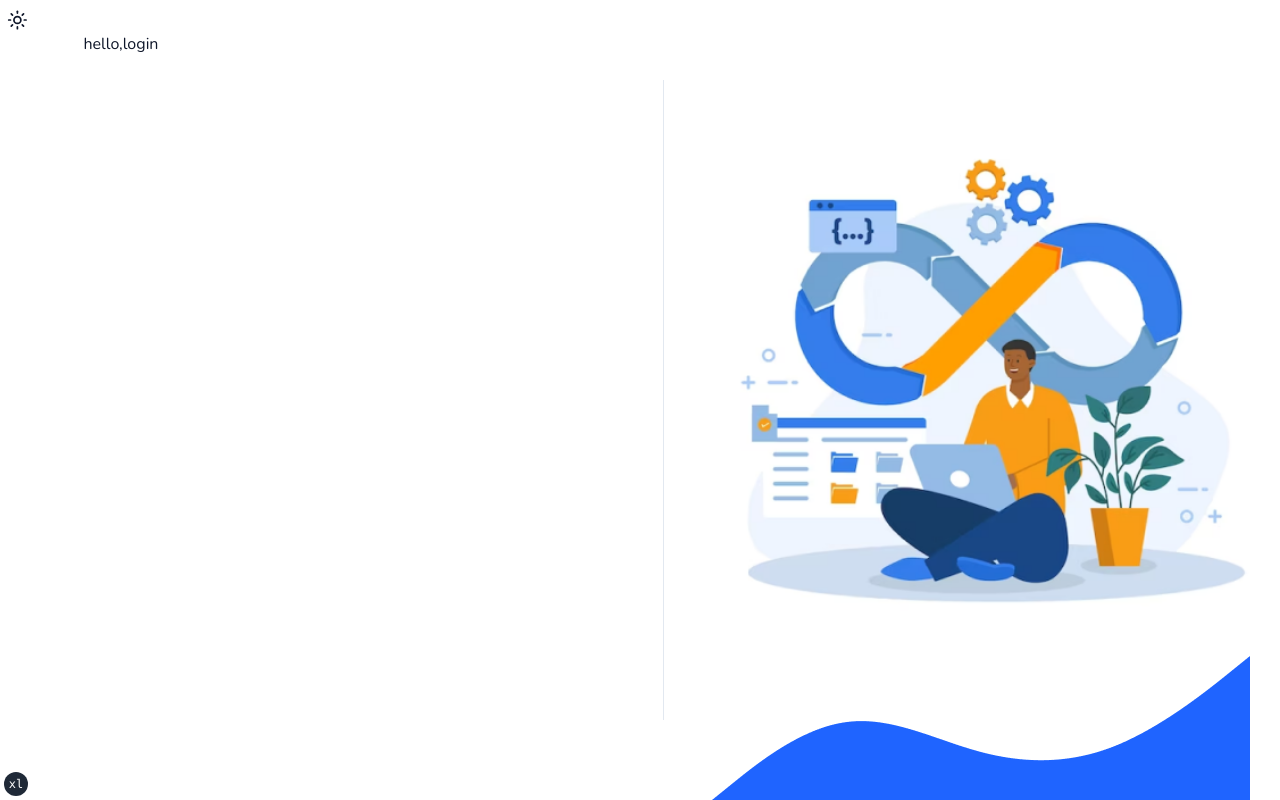
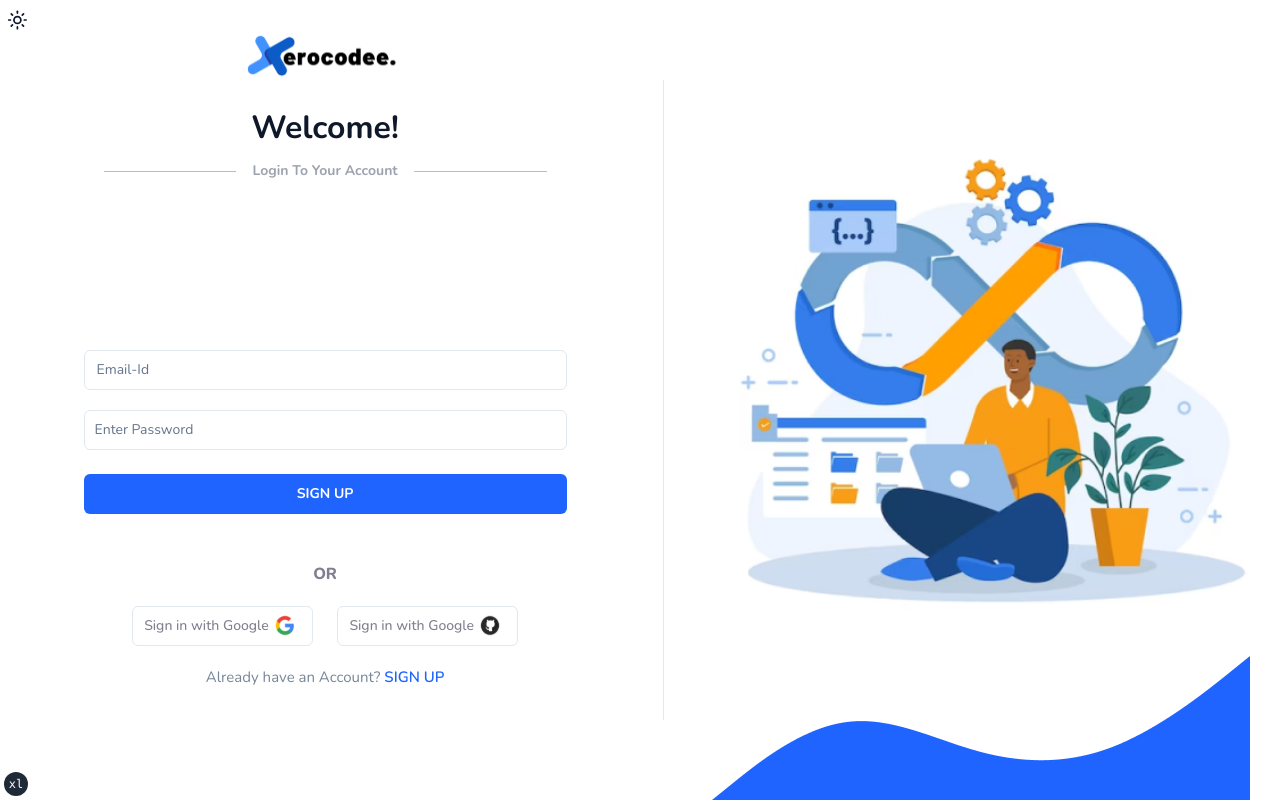
Before and after one commit to AmitxParmar/xero-internship-task-frontend, a Next.js app: page / in a window 1280 px wide. Built offline with nearby package versions, Linux system fonts and the light colour scheme.

Commit message:
complete: login UI

```diff
--- a/app/layout.tsx
+++ b/app/layout.tsx
@@ -8,7 +8,7 @@
 import { cn } from "@/lib/utils"
 import { Separator } from "@/components/ui/separator"
 import LoginSignUpVector from "@/components/common/LoginSignUpVector"
-import { SiteHeader } from "@/components/site-header"
+
 import { TailwindIndicator } from "@/components/tailwind-indicator"
 import { ThemeProvider } from "@/components/theme-provider"
 import { ThemeToggle } from "@/components/theme-toggle"
@@ -51,7 +51,7 @@
               <div className="flex-1">
                 <div className="min-w-screen flex h-screen max-h-[800px] w-screen max-w-screen-xl overflow-y-hidden">
                   <ThemeToggle />
-                  <div className="overflow-y-auto px-12 pt-8 scrollbar-thin md:w-6/12">
+                  <div className="max-h-[800px] overflow-y-auto px-12 pb-28 pt-8 scrollbar-thin md:w-6/12">
                     {children}
                   </div>
                   <Separator
--- a/app/page.tsx
+++ b/app/page.tsx
@@ -1,8 +1,91 @@
+"use client"
+
+import React, { useState } from "react"
 import Link from "next/link"
 
+import { cn } from "@/lib/utils"
+import { Button } from "@/components/ui/button"
+import { Input } from "@/components/ui/input"
+import PageHero from "@/components/common/PageHero"
+import SSOButtons from "@/components/common/SSOButtons"
 
-export default function IndexPage() {
+const Login = () => {
+  const [email, setEmail] = useState()
+  const [password, setPassword] = useState()
+
+  const handleChange = () => {}
+
+  const submitData = () => {}
+
   return (
-    <>hello,login</>
+    <div className="flex min-h-full flex-col justify-between">
+      <PageHero title="Welcome!" desc="Login To Your Account" />
+      <div
+        className="max-h-[500px] min-h-full w-full max-w-xl "
+        style={{ color: "#141820" }}
+      >
+        <form className={cn("block w-full")}>
+          {/* ********* Name Email Password************* */}
+          <div className="grid auto-cols-auto gap-5">
+            <div className="relative mt-0.5 flex flex-col ">
+              <Input
+                name="email"
+                onChange={handleChange}
+                value={email}
+                placeholder="Email-Id"
+                type="email"
+              />
+            </div>
+            <div className="relative">
+              <Input
+                placeholder="Enter Password"
+                name="password"
+                style={{ lineHeight: 1.15 }}
+                onChange={handleChange}
+                value={password}
+                className="focus:border-focus-cyan  w-full rounded-md border p-2.5 text-sm outline-none transition-all duration-300 ease-in focus:border-2 focus:ring-0"
+              />
+            </div>
+          </div>
+
+          <Button
+            onClick={submitData}
+            type="button"
+            className="disabled:bg-signup-blue/50 mx-auto mb-12 mt-6 flex  w-full items-center justify-center  rounded-md bg-primary px-3 py-2.5 text-sm font-bold text-white hover:bg-primary/80 disabled:cursor-not-allowed"
+            style={{ lineHeight: "1.375rem" }}
+          >
+            {false /* NOTE:Add loading state */ ? (
+              <div
+                className="border-focus-cyan mr-2 h-4 w-4 animate-spin rounded-full border-2 "
+                style={{ borderRightColor: "transparent" }}
+              />
+            ) : (
+              "SIGN UP"
+            )}
+          </Button>
+        </form>
+
+        <div style={{ margin: "0 10%" }}>
+          <h5 className="mb-5 text-center font-extrabold text-subtle/50">OR</h5>
+          {/* Single Tap Login Buttons */}
+          <SSOButtons />
+
+          <p
+            className="mt-5 text-center"
+            style={{ fontSize: "15px", color: "#788699" }}
+          >
+            Already have an Account?{" "}
+            <Link
+              href="/sign-up"
+              className="cursor-pointer font-semibold text-primary"
+            >
+              SIGN UP
+            </Link>
+          </p>
+        </div>
+      </div>
+    </div>
   )
 }
+
+export default Login
--- a/app/sign-up/page.tsx
+++ b/app/sign-up/page.tsx
@@ -6,7 +6,6 @@
 import { cn } from "@/lib/utils"
 import { Button } from "@/components/ui/button"
 import { Input } from "@/components/ui/input"
-import LoginSignUpVector from "@/components/common/LoginSignUpVector"
 import PageHero from "@/components/common/PageHero"
 import SSOButtons from "@/components/common/SSOButtons"
 
@@ -22,7 +21,10 @@
   return (
     <>
       <PageHero title="Hello!" desc="Create Your Account" />
-      <div className="w-full max-w-xl" style={{ color: "#141820" }}>
+      <div
+        className="flex w-full max-w-xl flex-col justify-end"
+        style={{ color: "#141820" }}
+      >
         <form className={cn("block w-full")}>
           {/* ********* Name Email Password************* */}
           <div className="grid auto-cols-auto gap-5">
@@ -108,9 +110,9 @@
             Already have an Account?{" "}
             <Link
               href="/"
-              className="text-signup-blue cursor-pointer font-semibold"
+              className="cursor-pointer font-semibold text-primary"
             >
-              Log In
+              LOG IN
             </Link>
           </p>
         </div>
--- a/components/common/PageHero.tsx
+++ b/components/common/PageHero.tsx
@@ -20,7 +20,7 @@
       </div>
       <div className="relative mb-5 p-1 text-center">
         <h1 className="mb-3 text-[32px] font-bold">{title}</h1>
-        <h4 className="justify-baseline flex flex-row items-center  text-sm font-bold leading-none text-gray-400">
+        <h4 className="justify-baseline flex flex-row items-center whitespace-nowrap text-sm font-bold leading-none text-gray-400">
           <svg
             width="150"
             height="1"
```
Also changed, not shown: 2 other files (tests, documents, lock files or other folders).
